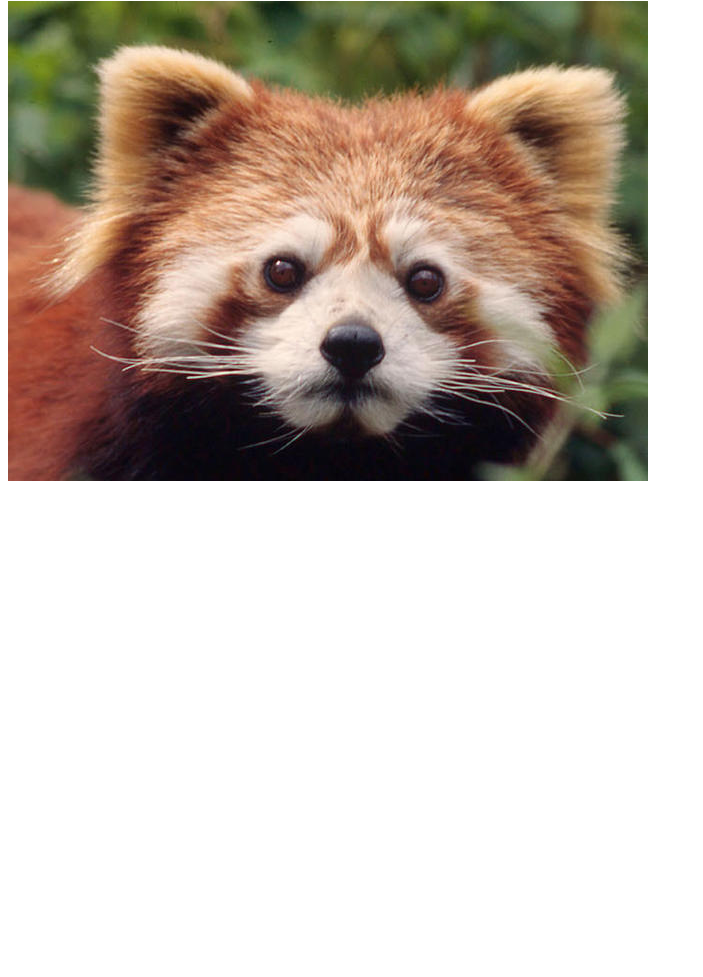
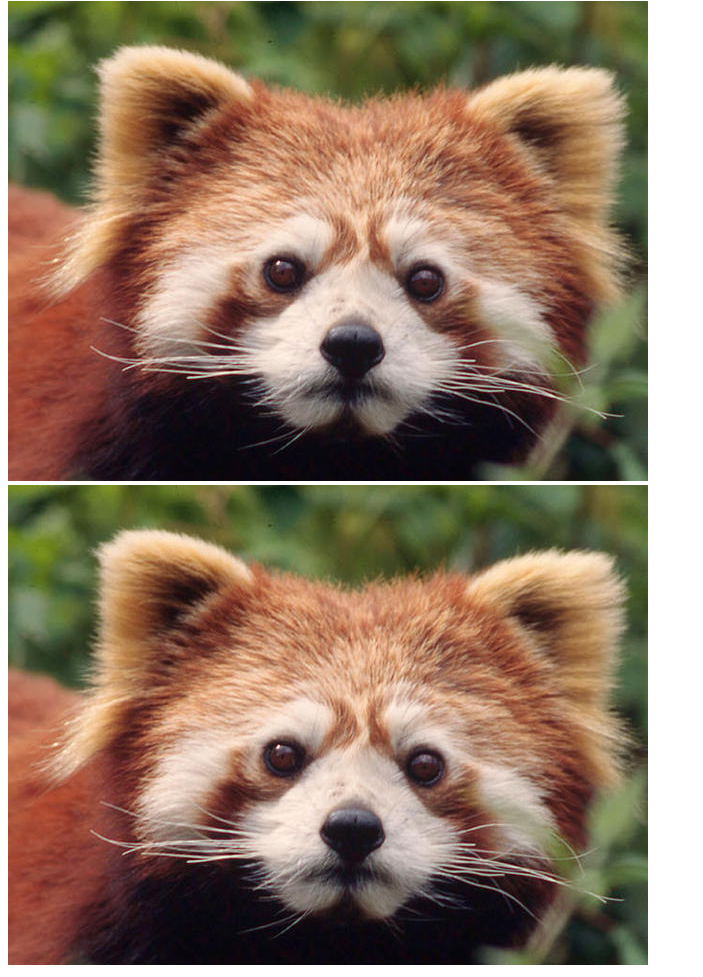
Before and after one commit to leonardkok/TUTORIAL, a plain HTML site: page index.html in a window 1280 px wide. Shown: the part 79-1056 px from the top of the page, without its empty margins (0-703 px from the left). Before the commit the page ends 800 px from the top, so only its background shows below. Drawn offline with Linux system fonts and the light colour scheme.

Commit message:
changed index zz

```diff
--- a/index.html
+++ b/index.html
@@ -7,5 +7,6 @@
 <body>
 	<h1>My Homepage For Git Workshop</h1>
 	<img src="redpanda.jpg" >
+	<img src="redpanda.jpg" >
 </body>
 </html>
```
